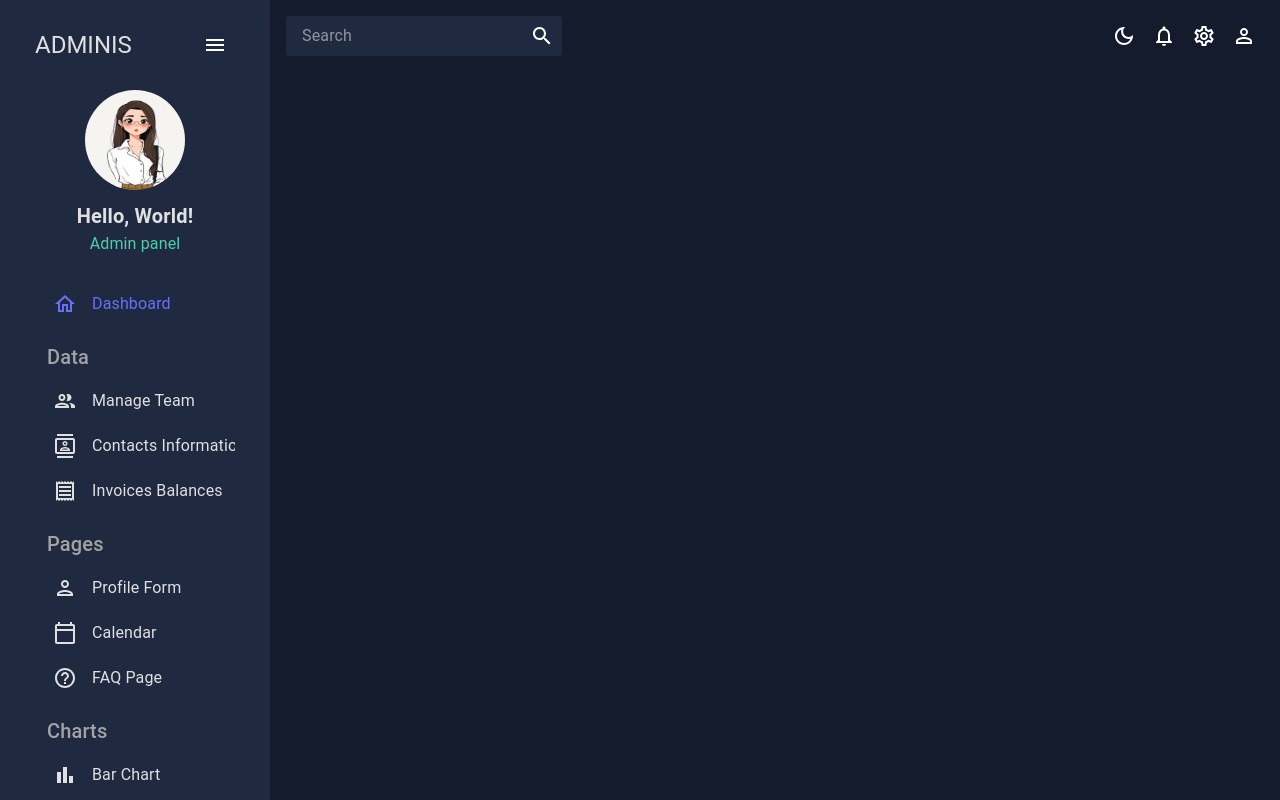
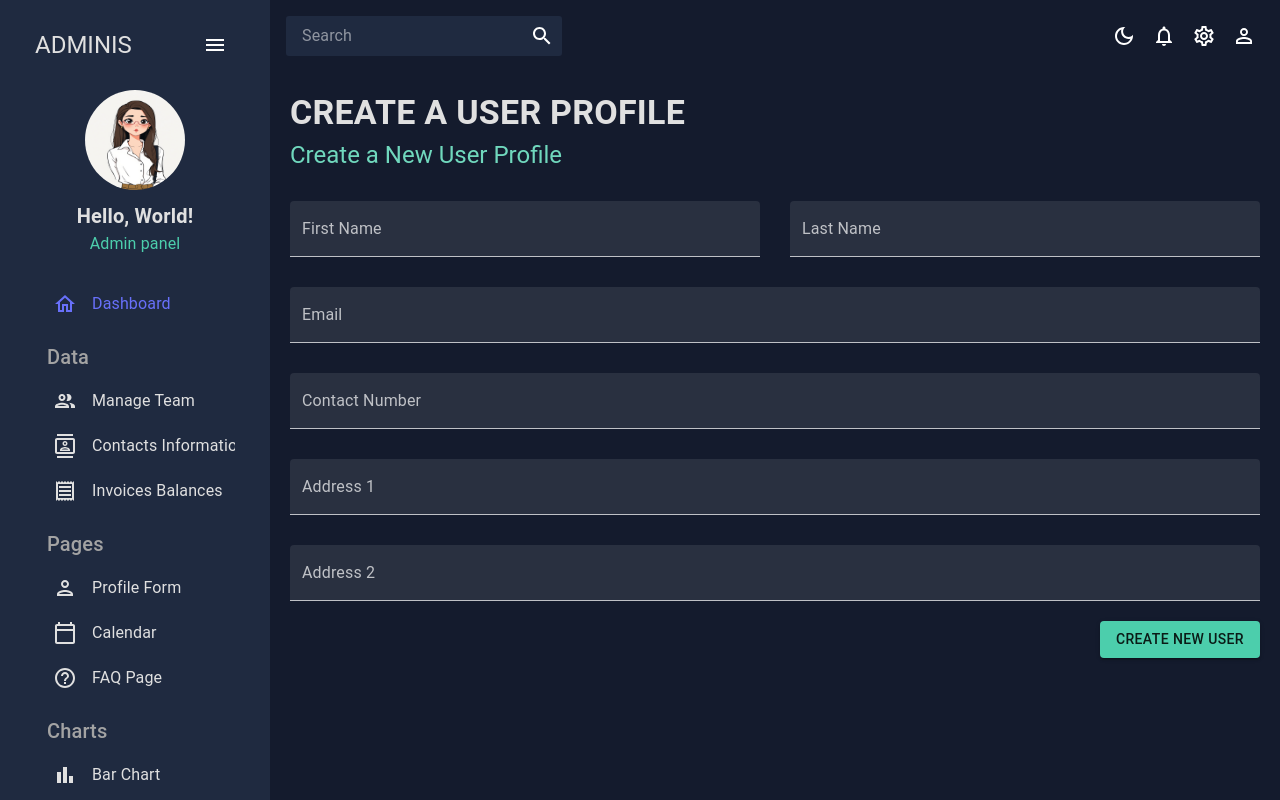
Before and after one commit to Tahrim19/admin-dashboard, a React (Create React App) app: page /form in a window 1280 px wide. Built offline with nearby package versions, Linux system fonts and the light colour scheme.

Commit message:
form using formik and for validation, yup

```diff
--- a/src/App.js
+++ b/src/App.js
@@ -8,7 +8,7 @@ import Team from './scenes/team'
 import Invoices from './scenes/invoices'
 import Contacts from './scenes/contacts'
 // import Bar from './scenes/bar'
-// import Form from './scenes/form'
+import Form from './scenes/form'
 // import Line from './scenes/line'
 // import Pie from './scenes/pie'
 // import FAQ from './scenes/faq'
@@ -31,7 +31,7 @@ function App() {
               <Route path='/team' element={<Team/>}/>
               <Route path='/invoices' element={<Invoices/>}/>
               <Route path='/contacts' element={<Contacts/>}/>
-              {/* <Route path='/form' element={<Form/>}/> */}
+              <Route path='/form' element={<Form/>}/>
               {/* <Route path='/bar' element={<Bar/>}/> */}
               {/* <Route path='/pie' element={<Pie/>}/> */}
               {/* <Route path='/line' element={<Line/>}/> */}
--- /dev/null
+++ b/src/scenes/form/index.jsx
@@ -0,0 +1,169 @@
+import { Box, Button, TextField } from "@mui/material";
+import { Formik } from "formik";
+import * as yup from "yup";
+import Header from "../../components/Header";
+import useMediaQuery from "@mui/material/useMediaQuery";
+
+
+const initialValues = {
+  firstName: "",
+  lastName: "",
+  email: "",
+  contact: "",
+  address1: "",
+  address2: "",
+};
+
+const phoneRegExp =
+  /^((\+[1-9]{1,4}[ -]?)|(\([0-9]{2,3}\)[ -]?)|([0-9]{2,4})[ -]?)*?[0-9]{3,4}[ -]?[0-9]{3,4}$/;
+
+const userSchema = yup.object().shape({
+  firstName: yup.string().required("required"),
+  lastName: yup.string().required("required"),
+  email: yup.string().email("Invalid email").required("required"),
+  contact: yup
+    .string()
+    .matches(phoneRegExp, "Phone number is not valid.")
+    .required("required"),
+  address1: yup.string().required("required"),
+  address2: yup.string().required("required"),
+});
+
+const Form = () => {
+  const isNonMobile = useMediaQuery("(min-width: 600px)");
+  const handleFormSubmit = (values) => {
+    console.log(values);
+  };
+  return (
+    <Box m="20px">
+      <Header
+        title="CREATE A USER PROFILE"
+        subtitle="Create a New User Profile"
+      />
+      <Formik
+        onSubmit={handleFormSubmit}
+        initialValues={initialValues}
+        validationSchema={userSchema}
+      >
+        {({
+          values,
+          errors,
+          touched,
+          handleBlur,
+          handleChange,
+          handleSubmit,
+        }) => (
+            <form onSubmit={handleSubmit}>
+            <Box
+              display="grid"
+              gap="30px"
+              gridTemplateColumns="repeat(4,minmax(0,1fr))"
+              sx={{
+                "& > div": {
+                  gridColumn: isNonMobile ? undefined : "span 4",
+                },
+              }}
+            >
+              <TextField
+                fullWidth
+                variant="filled"
+                type="text"
+                label="First Name"
+                onBlur={handleBlur}
+                onChange={handleChange}
+                value={values.firstName}
+                name="firstName"
+                error={!!touched.firstName && !!errors.firstName}
+                helperText={touched.firstName && errors.firstName}
+                sx={{
+                  gridColumn: "span 2",
+                }}
+              />
+              <TextField
+                fullWidth
+                variant="filled"
+                type="text"
+                label="Last Name"
+                onBlur={handleBlur}
+                onChange={handleChange}
+                value={values.lastName}
+                name="lastName"
+                error={!!touched.lastName && !!errors.lastName}
+                helperText={touched.lastName && errors.lastName}
+                sx={{
+                  gridColumn: "span 2",
+                }}
+              />
+              <TextField
+                fullWidth
+                variant="filled"
+                type="text"
+                label="Email"
+                onBlur={handleBlur}
+                onChange={handleChange}
+                value={values.email}
+                name="email"
+                error={!!touched.email && !!errors.email}
+                helperText={touched.email && errors.email}
+                sx={{
+                  gridColumn: "span 4",
+                }}
+              />
+              <TextField
+                fullWidth
+                variant="filled"
+                type="text"
+                label="Contact Number"
+                onBlur={handleBlur}
+                onChange={handleChange}
+                value={values.contact}
+                name="contact"
+                error={!!touched.contact && !!errors.contact}
+                helperText={touched.contact && errors.contact}
+                sx={{
+                  gridColumn: "span 4",
+                }}
+              />
+              <TextField
+                fullWidth
+                variant="filled"
+                type="text"
+                label="Address 1"
+                onBlur={handleBlur}
+                onChange={handleChange}
+                value={values.address1}
+                name="address1"
+                error={!!touched.address1 && !!errors.address1}
+                helperText={touched.address1 && errors.address1}
+                sx={{
+                  gridColumn: "span 4",
+                }}
+              />
+              <TextField
+                fullWidth
+                variant="filled"
+                type="text"
+                label="Address 2"
+                onBlur={handleBlur}
+                onChange={handleChange}
+                value={values.address2}
+                name="address2"
+                error={!!touched.address2 && !!errors.address2}
+                helperText={touched.address2 && errors.address2}
+                sx={{
+                  gridColumn: "span 4",
+                }}
+              />
+            </Box>
+            <Box display="flex" justifyContent="end" mt="20px">
+                <Button type="submit" color="secondary" variant="contained">
+                    Create New User
+                </Button>
+            </Box>
+          </form>
+        )}
+      </Formik>
+    </Box>
+  );
+};
+export default Form;
```
